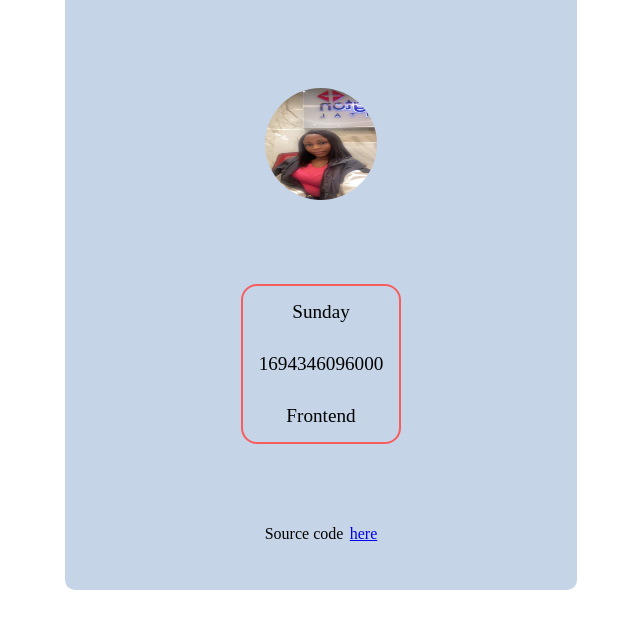
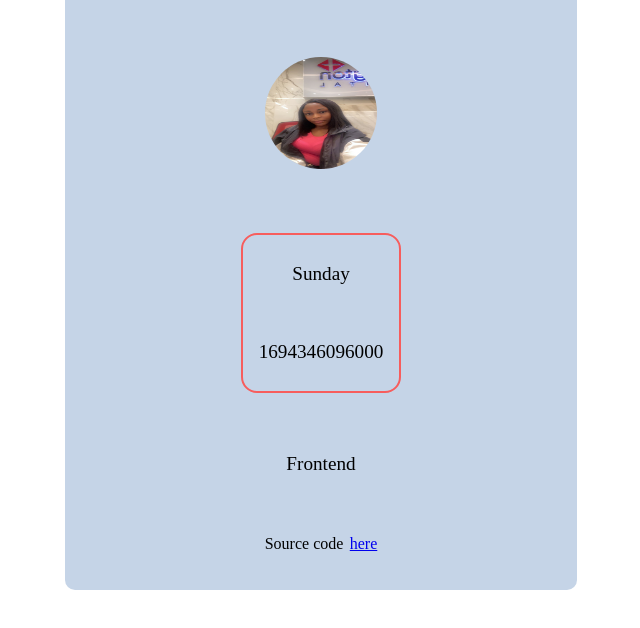
Before and after one commit to opeyemi-byte/HNG-Frontend-Task, a plain HTML site: page index.html in a window 1280 px wide. Shown: the part 170-798 px from the top of the page, without its empty margins (319-959 px from the left). Drawn offline with Linux system fonts and the light colour scheme.

Commit message:
Update index.html

```diff
--- a/index.html
+++ b/index.html
@@ -1,4 +1,4 @@
-<!DOCTYPE html>
+ <!DOCTYPE html>
 <html lang="en">
 <head>
     <meta charset="UTF-8">
@@ -19,7 +19,10 @@
         <div class="infoDiv">
     <p data-testid="currentDayOfTheWeek" class="DayOfTheWeek">Loading...</p>
     <p data-testid="currentUTCTime" class="UTCTime">Loading...</p>
-    <p data-testid="myTrack" class="track">Frontend</p>
+      </div>
+
+      <div class="trackdiv">
+        <p data-testid="myTrack" class="track">Frontend</p>
       </div>
 
       <div class="gitDiv">
```
